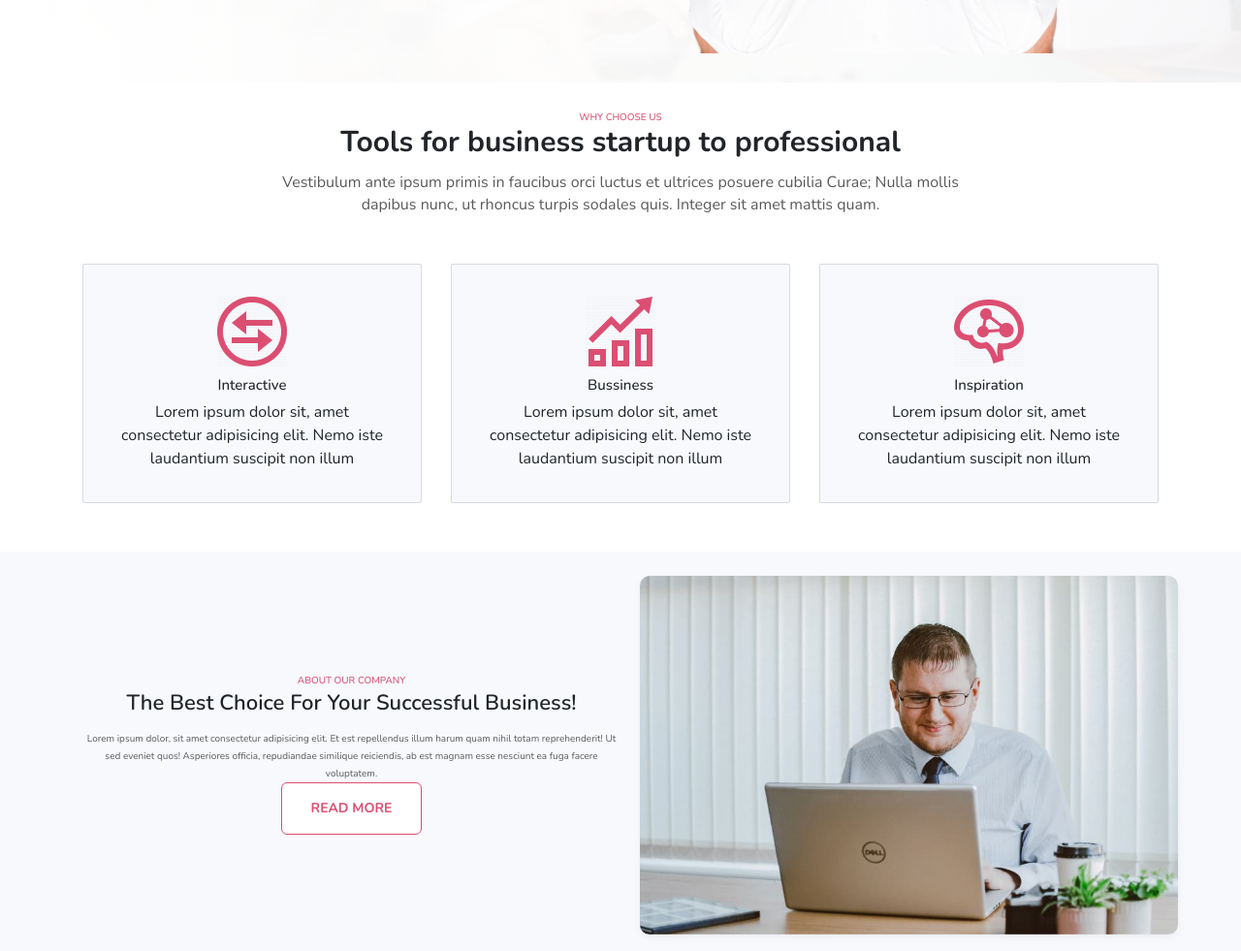
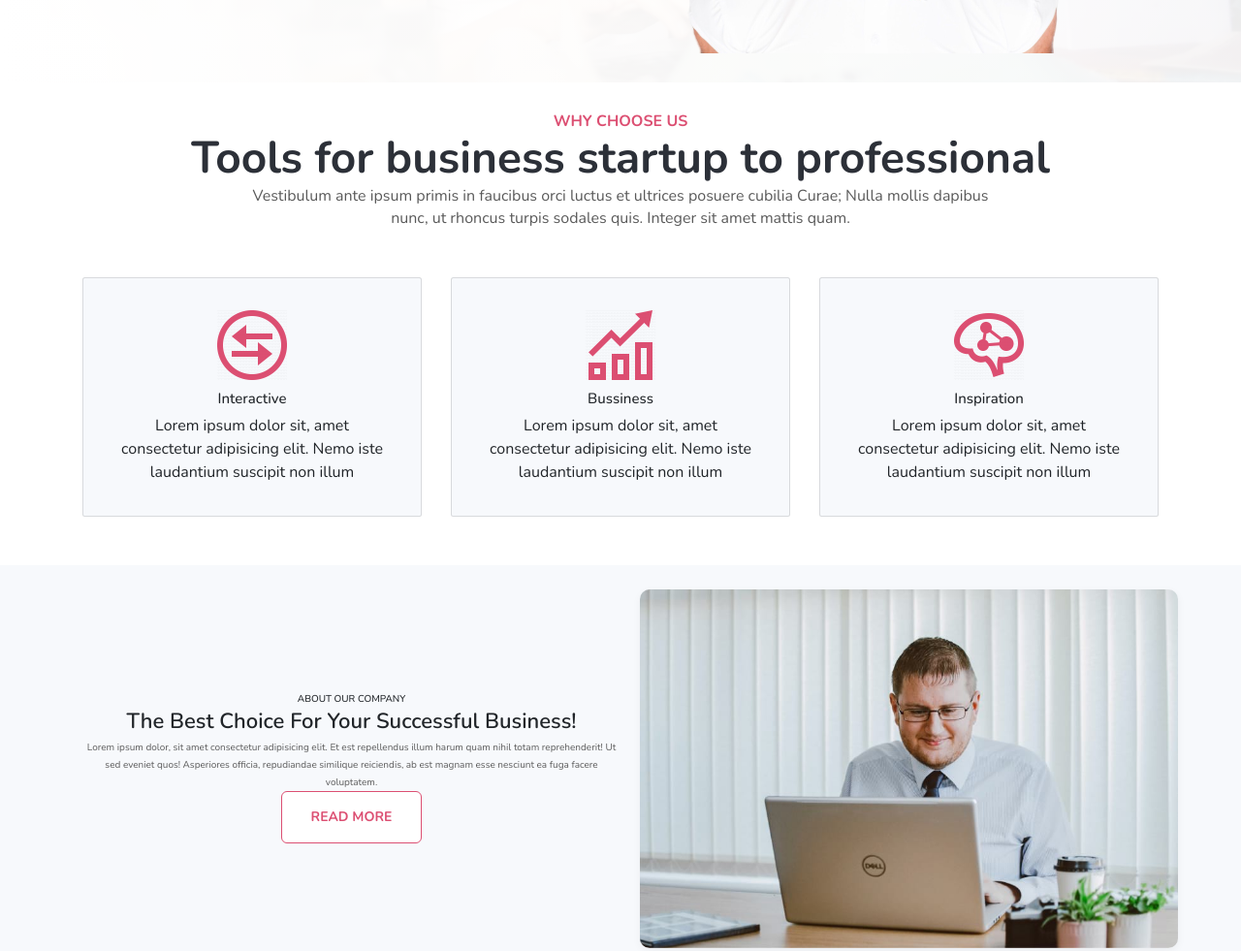
Before and after one commit to lololomon/Capstone, a plain HTML site: page index.html in a window 1280 px wide. Shown: the part 602-1583 px from the top of the page at 97% size. Drawn offline with nearby package versions, Linux system fonts and the light colour scheme.

Commit message:
Add Theme Introduce

```diff
--- a/Css/style.css
+++ b/Css/style.css
@@ -216,6 +216,7 @@ header {
         line-height: 30px;
     }
 }
+/* ============= Banner ================ */
 #content{
     position: relative;
     z-index: 1;
@@ -269,23 +270,11 @@ header {
 .content__photo img{
     transform: rotate(180deg);
 }
-#introduce{
-    background-color: white;
+/* ============= Introduce ================ */
+.change-theme #introduce {
+    background: var(--theme-dark);
+}
 
-}
-.title{
-    max-width: 750px;
-    margin:0 auto;
-}
-.title h6{
-    color:#dc4f72;
-}
-.title h3{
-    font-size: 3rem;
-    font-weight: 700;
-    line-height: 1;
-    margin-bottom: 1.5rem;
-}
 #introduce .row{
     padding: 2rem 0;
 }
@@ -304,7 +293,7 @@ header {
     transform: translateY(-20px);
     box-shadow: 0 3px 9px rgba(0, 0, 0, 0.05);
 }
-
+/* ============= ABOUT ================ */
 #about{
     background-color: #f7f9fc;
 }
--- a/index.html
+++ b/index.html
@@ -86,6 +86,7 @@
                 </div>
             </nav>
         </header>
+        <!-- Banner -->
         <section id="content">
             <div class="container">
               <div class="row align-items-center py-5">
@@ -100,11 +101,12 @@
               </div>
             </div>
         </section>
+        <!-- Introduce -->
         <section id="introduce" class="py-5" >
           <div class="container">
             <div class="title text-center mx-auto">
-              <h6>WHY CHOOSE US</h6>
-              <h3>Tools for business startup to professional</h3>
+              <p class="sub-title">WHY CHOOSE US</p>
+              <h2>Tools for business startup to professional</h2>
               <p>Vestibulum ante ipsum primis in faucibus orci luctus et ultrices posuere cubilia Curae; Nulla mollis dapibus nunc, ut rhoncus turpis sodales quis. Integer sit amet mattis quam.</p>
             </div>
             <div class="introduce__content">
@@ -141,7 +143,7 @@
           </div>
 
         </section>
-
+        <!-- About -->
         <section id="about" class="py-2">
           <div class="container">
             <div class="  about__content">
```
